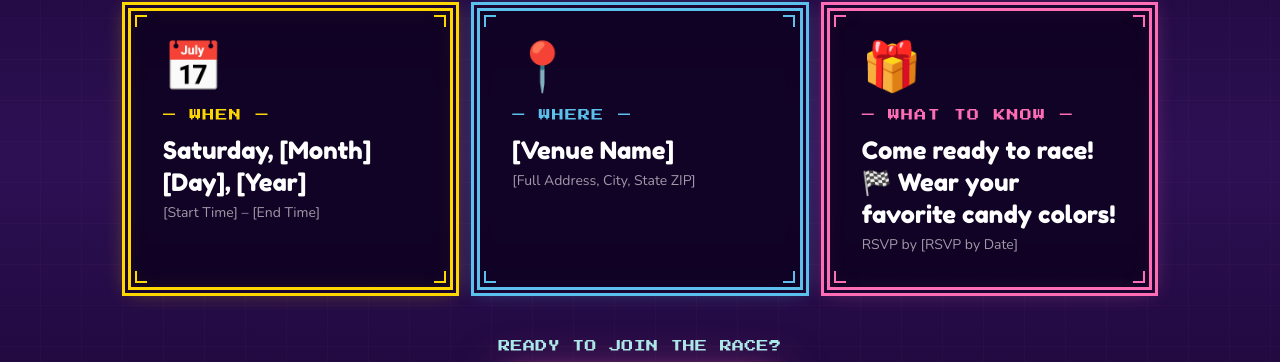
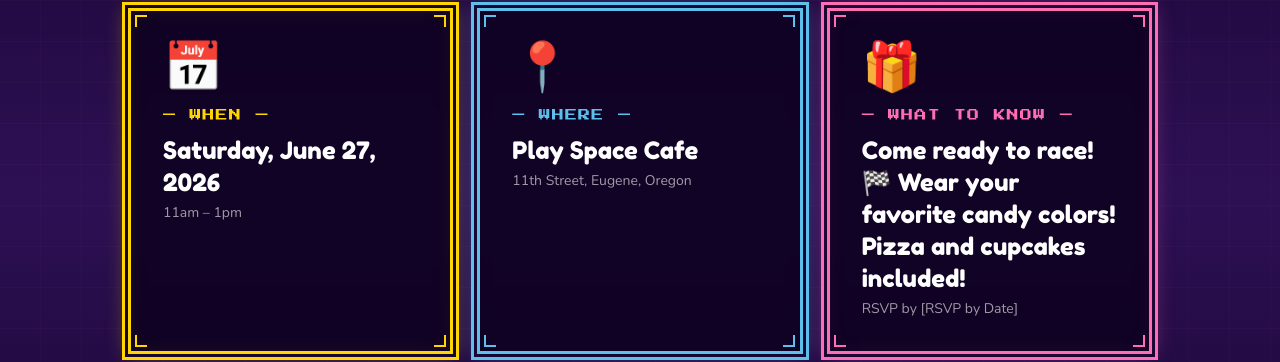
Before and after one commit to bSampson0/val-bday, a React (Vite) app: page / in a window 1280 px wide. Shown: the part 1091-1453 px from the top of the page. Built offline with nearby package versions, Linux system fonts and the light colour scheme; no server answers; the database is empty.

Commit message:
Update party details for Valerie's birthday celebration

```diff
--- a/src/config.js
+++ b/src/config.js
@@ -1,11 +1,11 @@
 export const PARTY = {
   name: 'Valerie',
-  date: 'Saturday, [Month] [Day], [Year]',
-  time: '[Start Time] – [End Time]',
-  location: '[Venue Name]',
-  address: '[Full Address, City, State ZIP]',
-  notes: 'Come ready to race! 🏁 Wear your favorite candy colors!',
+  date: 'Saturday, June 27, 2026',
+  time: '11am – 1pm',
+  location: 'Play Space Cafe',
+  address: '11th Street, Eugene, Oregon',
+  notes: 'Come ready to race! 🏁 Wear your favorite candy colors! Pizza and cupcakes included!',
   rsvpDeadline: '[RSVP by Date]',
   // ↓ Set this to the exact party start date/time (ISO format, local time)
-  partyDate: '2026-06-15T14:00:00',
+  partyDate: '2026-06-27T11:00:00',
 };
```
